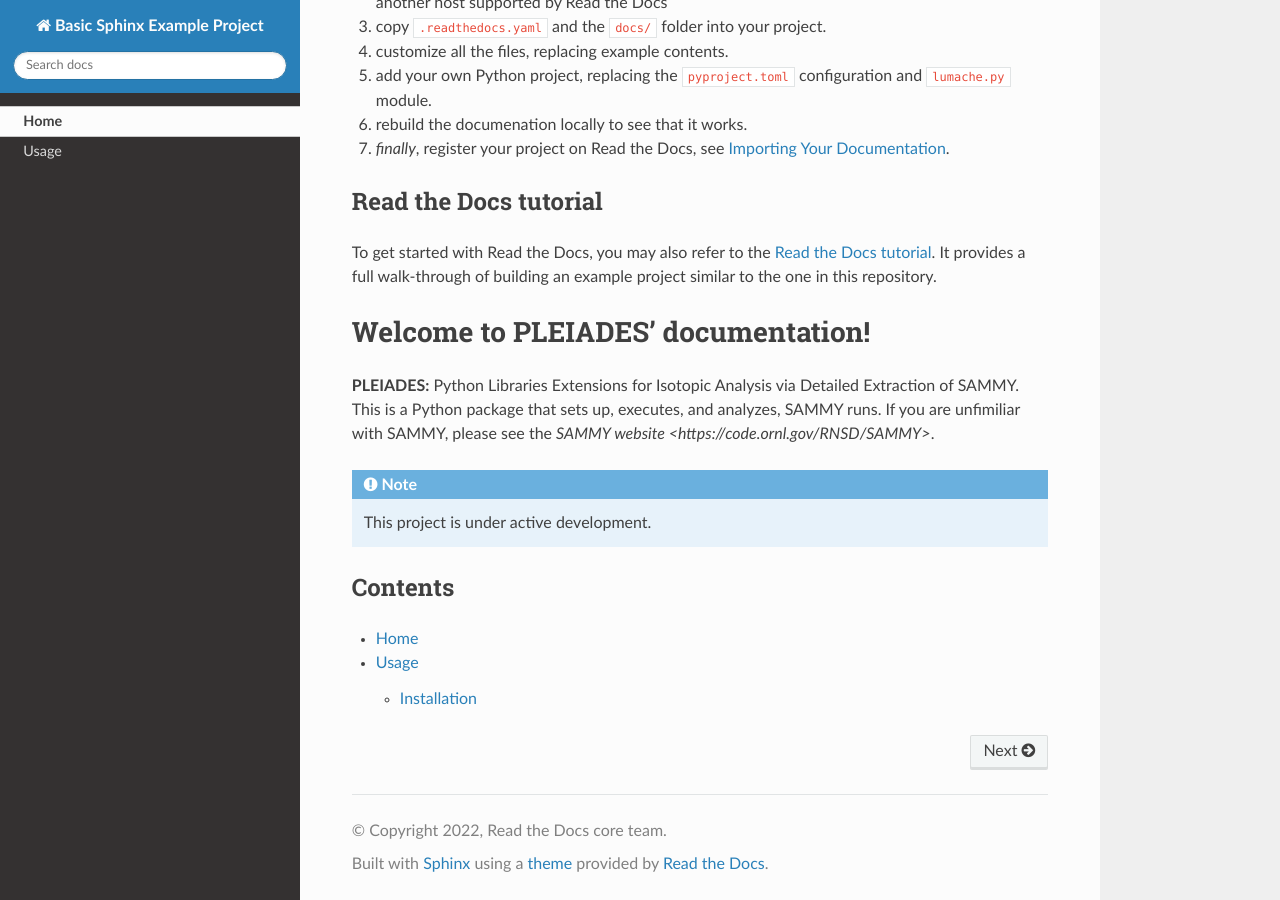
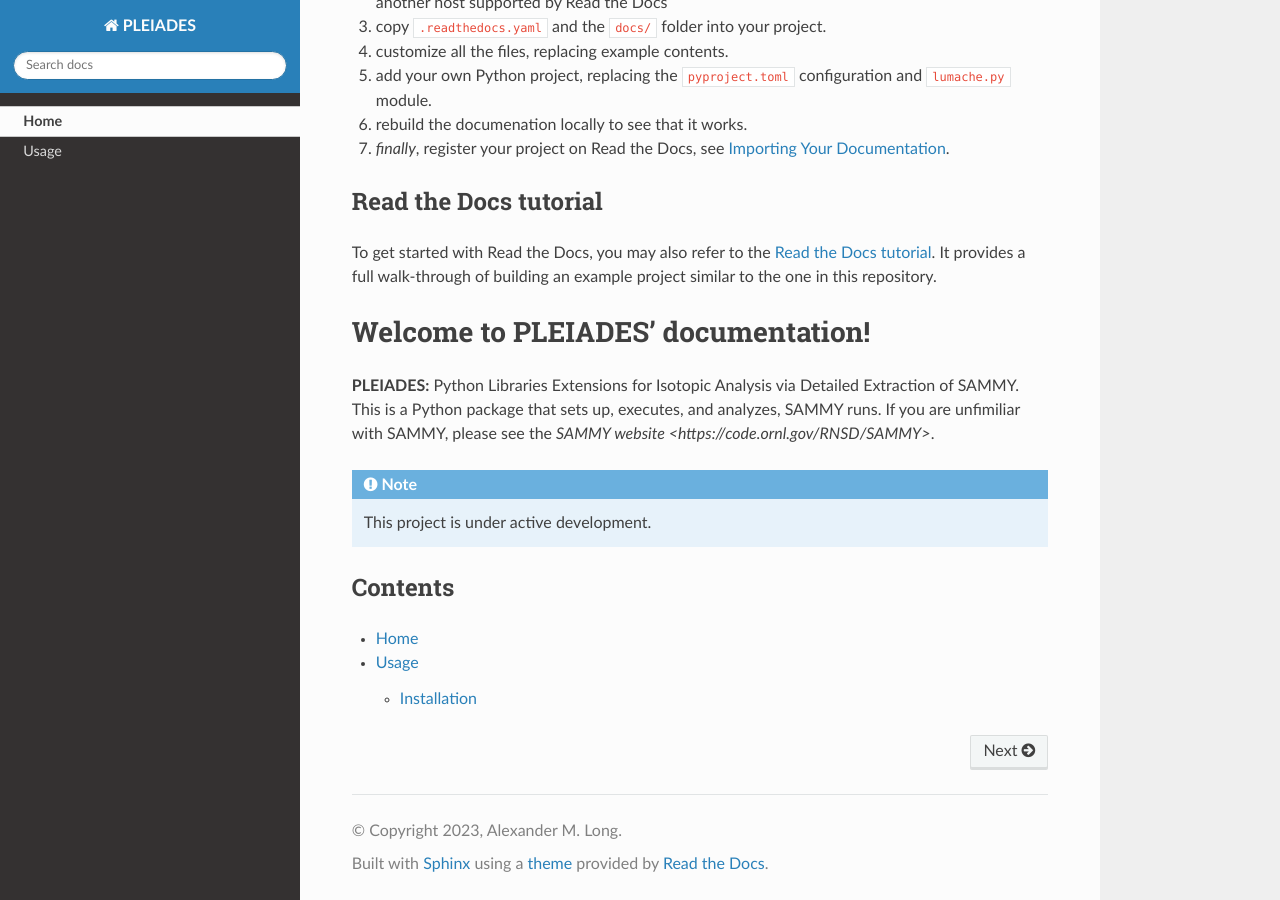
Before and after one commit to along4/Pleiades, a Sphinx documentation site: the page built from docs/index.rst, in a window 1280 px wide and 900 px high, scrolled down 2068 px. Built offline with Sphinx 7.4.7 and the Read the Docs theme 2.0.0, drawn with Linux system fonts in a browser that asks for light colours; pages that are not in the unit, such as notebooks, are missing from menus.

Commit message:
changes to conf.py file

```diff
--- a/docs/conf.py
+++ b/docs/conf.py
@@ -17,9 +17,9 @@
 
 # -- Project information -----------------------------------------------------
 
-project = "Basic Sphinx Example Project"
-copyright = "2022, Read the Docs core team"
-author = "Read the Docs core team"
+project = "PLEIADES"
+copyright = "2023, Alexander M. Long"
+author = "Alexander M. Long"
 
 
 # -- General configuration ---------------------------------------------------
```
